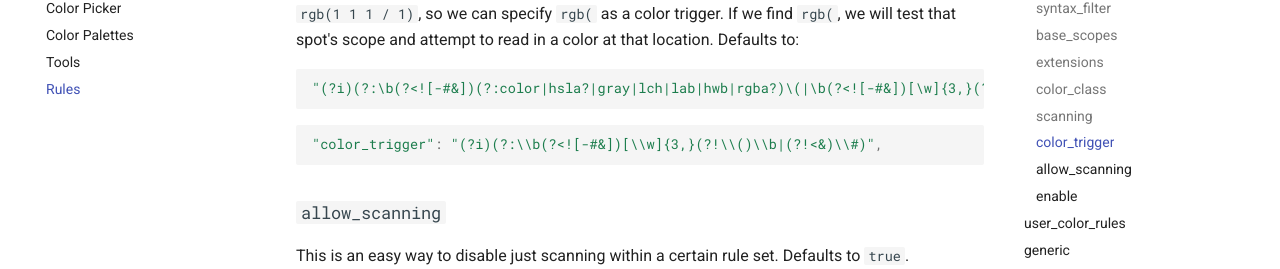
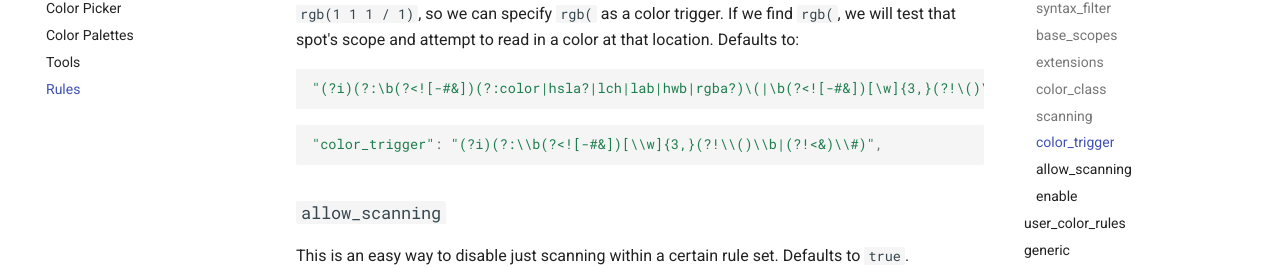
Before and after one commit to facelessuser/ColorHelper, an MkDocs documentation site: the page built from docs/src/markdown/settings/rules.md, in a window 1280 px wide and 900 px high, scrolled down 2768 px. Shown: the part 181-450 px from the top of the window. Built offline with MkDocs 1.6.1 and Material for MkDocs 9.7.7, drawn with Linux system fonts in a browser that asks for light colours; comment, search, counter and statistics services are not loaded.

Commit message:
Officially drop gray()

````diff
--- a/color_helper_util.py
+++ b/color_helper_util.py
@@ -11,7 +11,7 @@ import mdpopups
 import base64
 import importlib
 
-RE_COLOR_START = r"(?i)(?:\b(?<![-#&])(?:color|hsla?|gray|lch|lab|hwb|rgba?)\(|\b(?<![-#&])[\w]{3,}(?!\()\b|(?<![&])#)"
+RE_COLOR_START = r"(?i)(?:\b(?<![-#&])(?:color|hsla?|lch|lab|hwb|rgba?)\(|\b(?<![-#&])[\w]{3,}(?!\()\b|(?<![&])#)"
 
 COLOR = {"color": True, "fit": False}
 HEX = {"hex": True}
--- a/docs/src/markdown/settings/rules.md
+++ b/docs/src/markdown/settings/rules.md
@@ -130,7 +130,7 @@ instance, the color class can translate colors in the form `rgb(1 1 1 / 1)`, so
 trigger. If we find `rgb(`, we will test that spot's scope and attempt to read in a color at that location. Defaults to:
 
 ```js
-"(?i)(?:\b(?<![-#&])(?:color|hsla?|gray|lch|lab|hwb|rgba?)\(|\b(?<![-#&])[\w]{3,}(?!\()\b|(?<![&])#)"
+"(?i)(?:\b(?<![-#&])(?:color|hsla?|lch|lab|hwb|rgba?)\(|\b(?<![-#&])[\w]{3,}(?!\()\b|(?<![&])#)"
 ```
 
 ```js
--- a/support.py
+++ b/support.py
@@ -5,7 +5,7 @@ import textwrap
 import webbrowser
 import re
 
-__version__ = "3.0.0-beta.01"
+__version__ = "3.0.0-beta.02"
 __pc_name__ = 'ColorHelper'
 
 CSS = '''
````
Also changed, not shown: CHANGES.md (+1 -0 lines), 1 other file.
